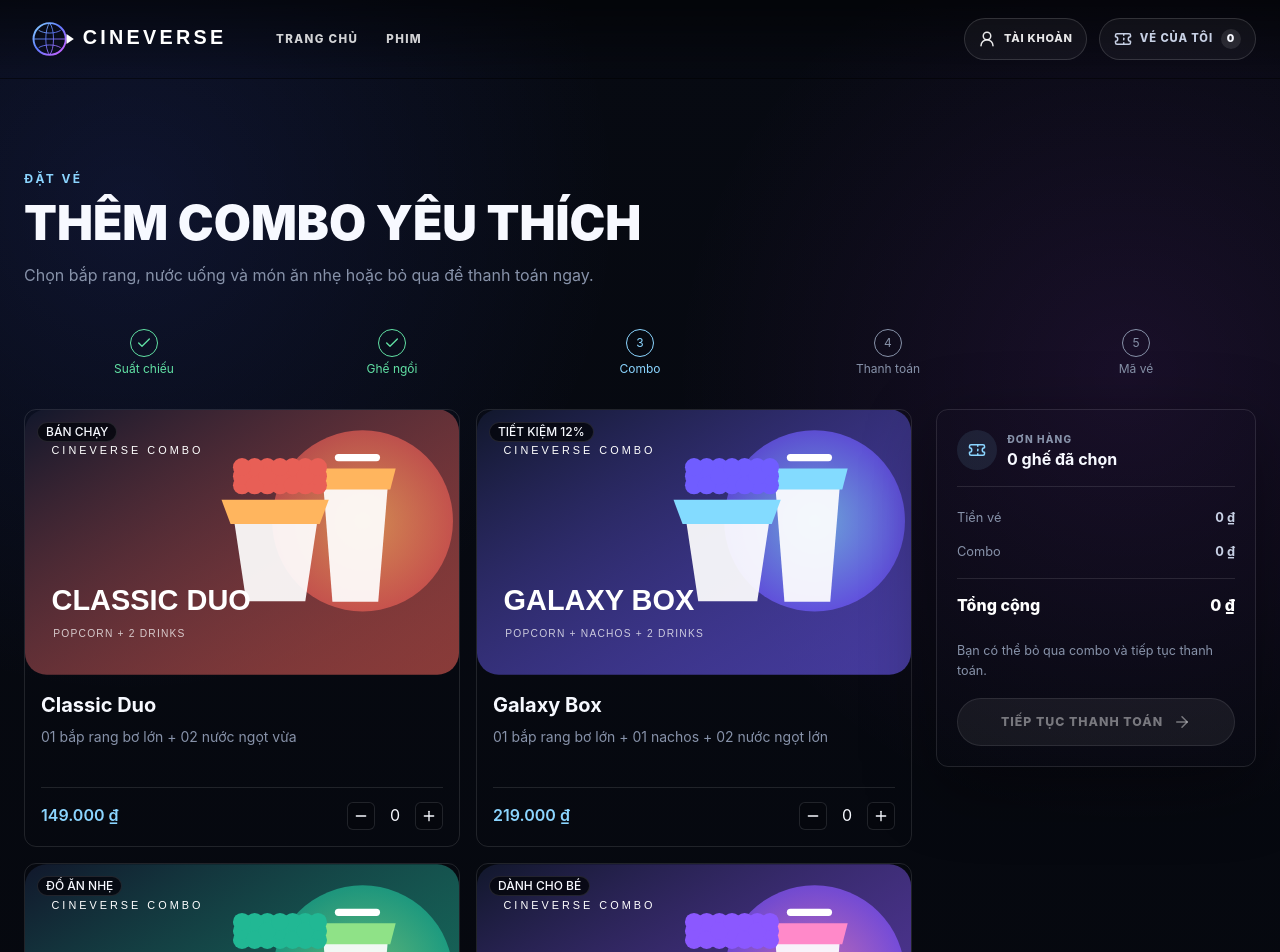
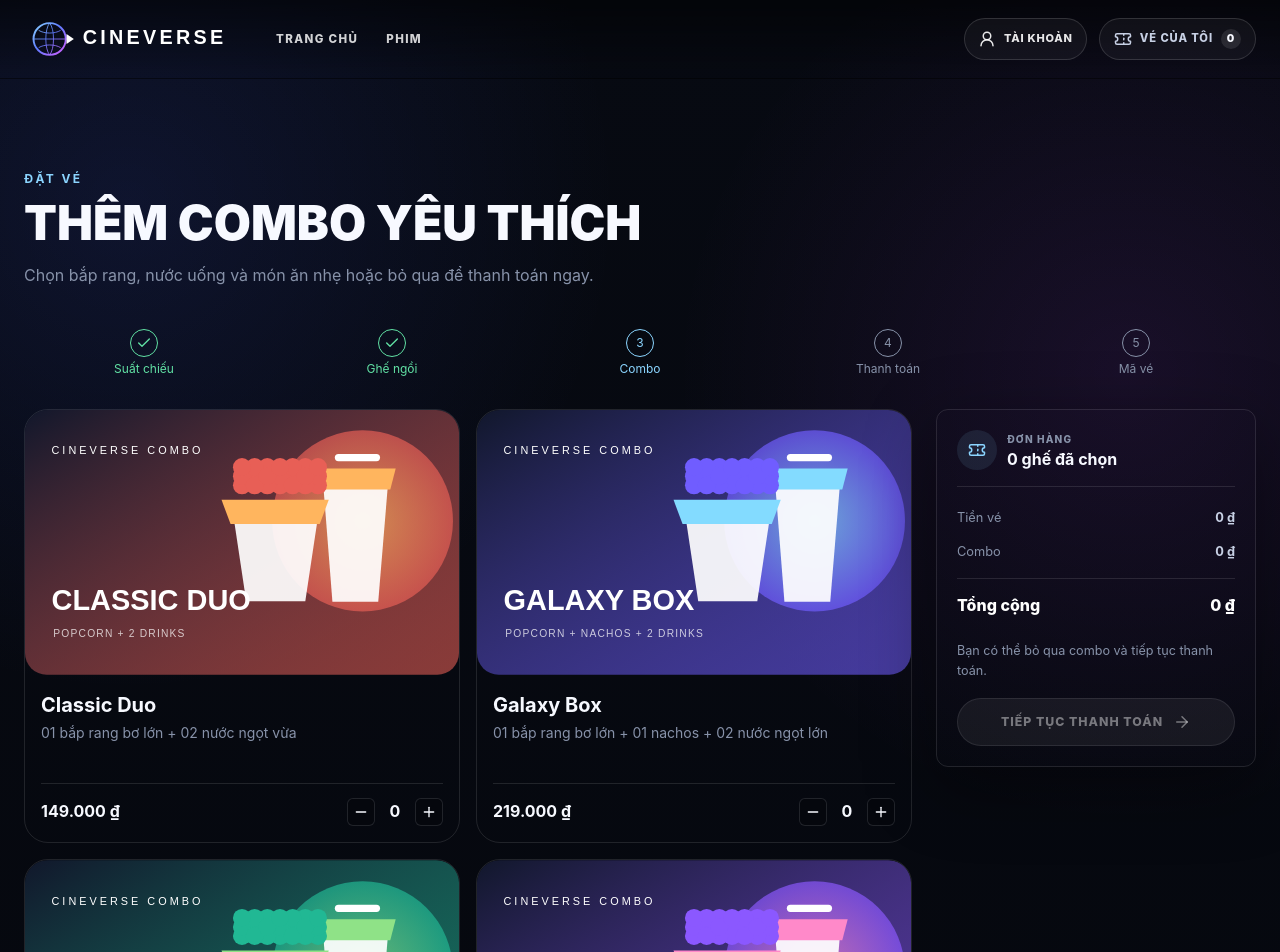
Before and after one commit to thanhhien1732/cineverse, a Next.js app in the folder frontend-next/: page /booking/combos in a window 1280 px wide. Shown: the top 952 px of the page. Built offline with nearby package versions, Linux system fonts and the light colour scheme.

Commit message:
style: remove promo badge from combo cards

```diff
--- a/frontend-next/src/components/booking/booking-flow.tsx
+++ b/frontend-next/src/components/booking/booking-flow.tsx
@@ -816,9 +816,9 @@ export function ComboPicker({
           {combos.map((combo) => (
             <article
               key={combo.id}
-              className="overflow-hidden rounded-xl border border-border bg-surface"
+              className="overflow-hidden rounded-3xl border border-border bg-surface"
             >
-              <div className="relative aspect-[720/440] overflow-hidden bg-surface-raised">
+              <div className="relative aspect-720/440 overflow-hidden bg-surface-raised">
                 <Image
                   alt=""
                   fill
@@ -826,22 +826,14 @@ export function ComboPicker({
                   className="object-cover"
                   sizes="(max-width: 640px) 100vw, 50vw"
                 />
-                {combo.badge && (
-                  <Badge
-                    className="absolute left-3 top-3 bg-background/85 text-foreground uppercase"
-                    variant="outline"
-                  >
-                    {combo.badge}
-                  </Badge>
-                )}
               </div>
               <div className="p-4">
                 <h2 className="text-xl font-bold">{combo.name}</h2>
-                <p className="mt-2 min-h-11 text-sm text-muted-foreground">
+                <p className="mt-1 min-h-11 text-sm text-muted-foreground">
                   {combo.description}
                 </p>
                 <div className="mt-4 flex items-center justify-between gap-3 border-t border-border pt-3.5">
-                  <p className="font-semibold text-cv-primary-bright">
+                  <p className="font-bold">
                     {money.format(combo.unitPrice)}
                   </p>
                   <div className="flex items-center gap-2">
@@ -855,7 +847,7 @@ export function ComboPicker({
                     >
                       <MinusIcon />
                     </Button>
-                    <span className="min-w-6 text-center">
+                    <span className="font-bold min-w-6 text-center">
                       {quantities[combo.id] ?? 0}
                     </span>
                     <Button
```
